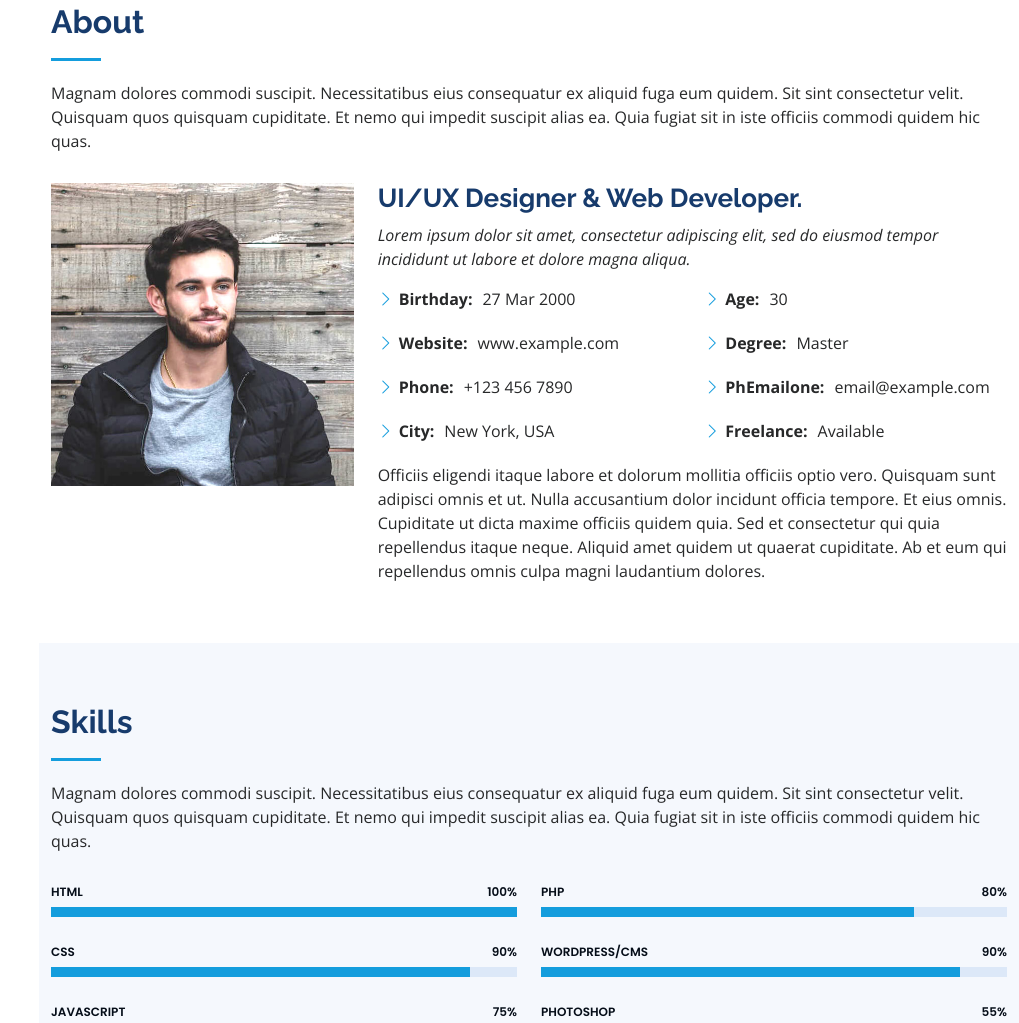
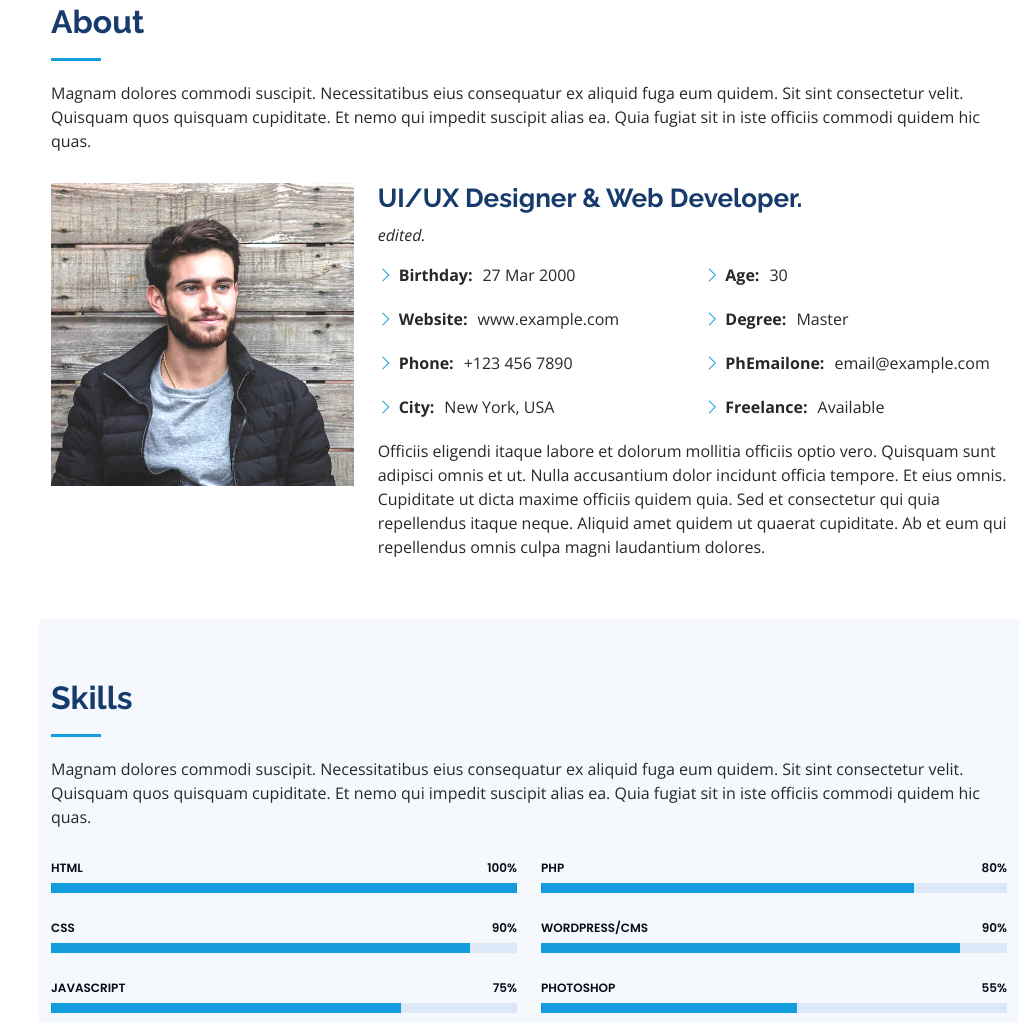
Before and after one commit to Murugesh-Raj/Portfolio, a plain HTML site: page index.html in a window 1280 px wide. Shown: the part 857-1880 px from the top of the page, without its empty margins (261-1280 px from the left). Drawn offline with nearby package versions, Linux system fonts and the light colour scheme.

Commit message:
first commit

```diff
--- a/index.html
+++ b/index.html
@@ -95,8 +95,7 @@
           <div class="col-lg-8 pt-4 pt-lg-0 content" data-aos="fade-left">
             <h3>UI/UX Designer &amp; Web Developer.</h3>
             <p class="fst-italic">
-              Lorem ipsum dolor sit amet, consectetur adipiscing elit, sed do eiusmod tempor incididunt ut labore et dolore
-              magna aliqua.
+              edited.
             </p>
             <div class="row">
               <div class="col-lg-6">
```
